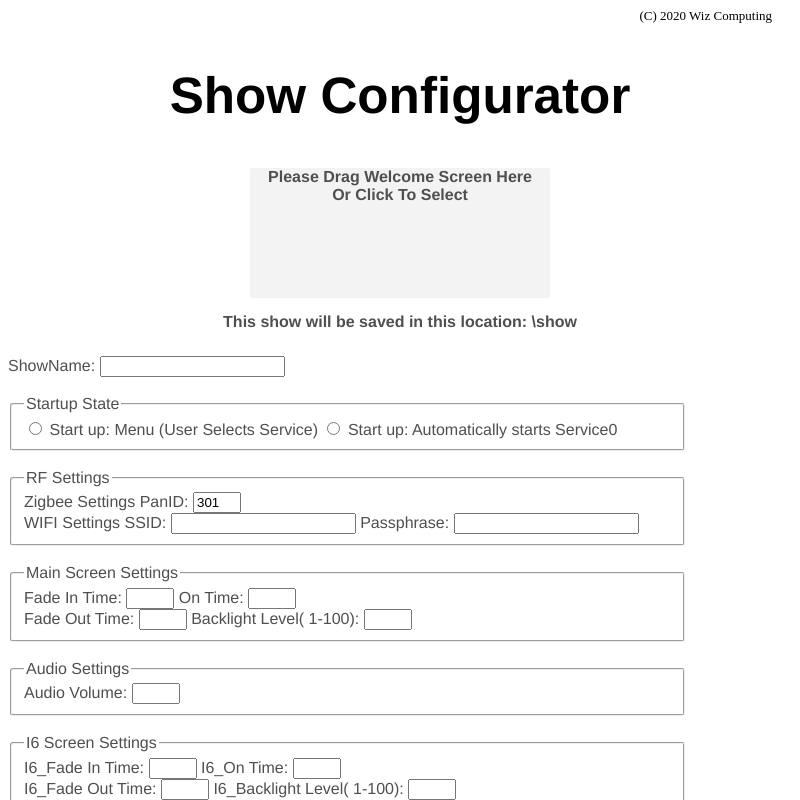
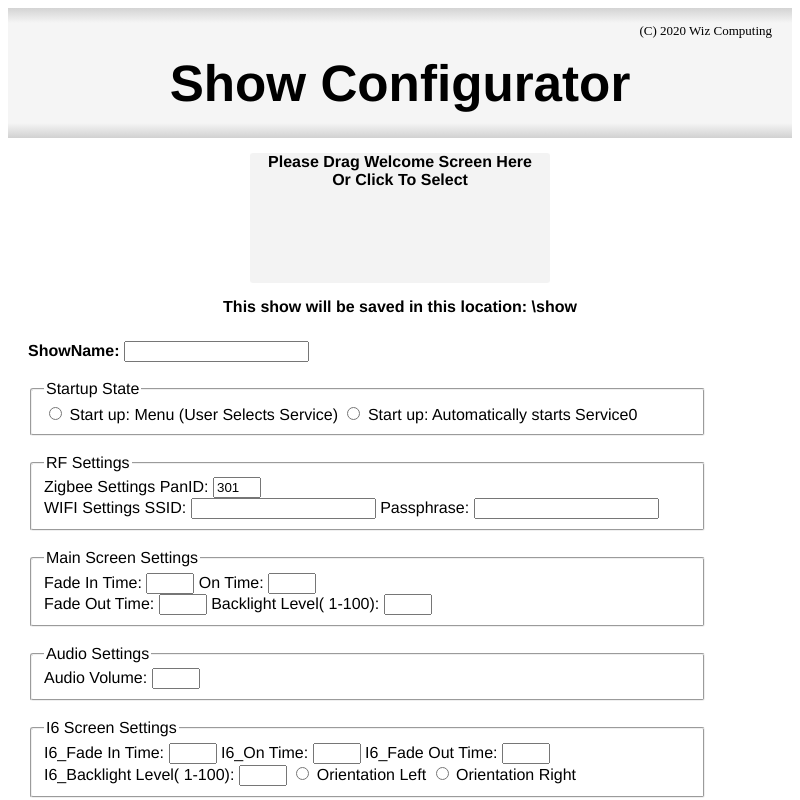
Before and after one commit to stevewitz/Show_Configurator, an Electron app: page index.html in a window 800 px wide. Both pictures are taken after a click on the button "Add NEW Show". Shown: the top 800 px of the page. Drawn offline with Linux system fonts and the light colour scheme; no server answers.

Commit message:
getting there

```diff
--- a/index.html
+++ b/index.html
@@ -12,8 +12,24 @@
 
 
     <body>
-            <div id = 'copyright'>(C) 2020 Wiz Computing</div>
-            <h2 align="center"> Show Configurator</h2>
+        <div id ="topline">
+
+        </div>
+        <div id="header">
+            <div id = 'copyright'>
+                (C) 2020 Wiz Computing
+            </div>
+
+
+            <div id="name">
+                 Show Configurator
+            </div>
+
+            <div id = "bottomline">
+
+            </div>
+
+        </div>
         <div id="startup">
             <button id ="Add NEW Show" onclick="addNewShow()" >Add NEW Show</button>
             <button id ="Edit EXISTING Show" onclick="editExistingShow()" >Edit EXISTING Show</button>
@@ -35,7 +51,7 @@
             </div>
 
 
-            <form id="wizdat">
+            <form id="wizdat" style="display:none">
                 <div id="ShowNameDiv">
                     <label for="ShowName">ShowName:</label> <input type="text" id="ShowName" name="ShowName"><br><br>
                 </div>
@@ -73,9 +89,9 @@
                 <fieldset id = "i6ScreenSettingsDiv">
                 <legend>I6 Screen Settings</legend>
                     <label for="I6_FadeIn">I6_Fade In Time:</label> <input type="number" id="I6_FadeIn" name="I6_FadeIn"min="0" max = "10" >
-                    <label for="I6_OnTime">I6_On Time:</label> <input type="number" id="I6_OnTime" name="I6_OnTime"min="0" max = "100" ><br>
-                    <label for="I6_FadeOut">I6_Fade Out Time:</label> <input type="number" id="I6_FadeOut" name="I6_FadeOut"min="0" max = "10" >
-                    <label for="I6_Backlight">I6_Backlight Level( 1-100):</label> <input type="number" id="I6_Backlight" name="I6_Backlight"min="0" max = "100" ><br>
+                    <label for="I6_OnTime">I6_On Time:</label> <input type="number" id="I6_OnTime" name="I6_OnTime"min="0" max = "100" >
+                    <label for="I6_FadeOut">I6_Fade Out Time:</label> <input type="number" id="I6_FadeOut" name="I6_FadeOut"min="0" max = "10" ><br>
+                    <label for="I6_Backlight">I6_Backlight Level( 1-100):</label> <input type="number" id="I6_Backlight" name="I6_Backlight"min="0" max = "100" >
 
                     <input type="radio" class="I6_Orientation" id="I6_OrientationL" name="I6_Orientation" value="L">
                     <label for="I6_OrientationL">Orientation Left</label>
--- a/public/css/index.css
+++ b/public/css/index.css
@@ -1,8 +1,33 @@
+#topline{
+    height:15px;
+    background: linear-gradient( #c6c6c6c4,whitesmoke);
+    width:100%
+}
+
+#header{
+    background-color: whitesmoke;
+    width:100%
+}
+
+#bottomline{
+    height:15px;
+    background: linear-gradient(whitesmoke, #c6c6c6c4);
+    width:100%
+}
+#name{
+    font-size: 3.2em;
+    font-weight: bolder;
+    font-family: Helvetica, Arial,sans-serif;
+    background-color: whitesmoke;
+    text-align: center;
+    margin-bottom:10px;
+}
 
 #copyright{
     font-size: small;
     text-align: right;
     margin-right: 20px;
+    margin-bottom: 15px;
 }
 body{
     height: 90%;
@@ -10,7 +35,7 @@ body{
 
 #mainDiv {
     visibility: hidden;
-    color: #4f4f4f;
+
     font-family: Helvetica, Arial, sans-serif;
 
 }
@@ -23,10 +48,6 @@ fieldset{
     width:100%;
 }
 
-h2{
-    font-size: 3.2em;
-    font-family: Helvetica, Arial,sans-serif;
-}
 
 #Welcome{
     height: 130px;
@@ -55,9 +76,10 @@ button{
     margin:20px;
     color: #4f4f4f;
     border-radius: 3px;
-    border:outset;
-    border-width: 4px;
+
+    border-width: 2px;
     width: 130px;
+    height:50px;
     background-color: #d2d2d2;
     font-size: 16px;
     font-weight: bold;
@@ -69,6 +91,8 @@ button:hover{
 
 #wizdat{
    display:inline-block;
+    margin-left:20px;
+
 }
 
 #wizdat input[type=number]{
@@ -78,6 +102,10 @@ button:hover{
 #buttons{
     display: flex;
     justify-content: space-evenly;
+}
+
+#Welcome{
+    margin-top:15px;
 }
 
 #Welcome img{
@@ -129,11 +157,18 @@ button:hover{
     cursor: pointer;
 }
 
+#ShowNameDiv{
+    font-weight: bold;
+}
+
 .divText{
     position: relative;
     bottom: 100px;
     text-align: center;
     font-size: larger;
     color: white;
+}
 
+#i6ScreenSettingsDiv{
+    display: run-in;
 }
--- a/public/javascript/index.js
+++ b/public/javascript/index.js
@@ -311,6 +311,7 @@ function addNewShow(){
     document.getElementById("flexShow").style.display = 'none';
     document.getElementById("flexShowText").style.display = 'none';
     document.getElementById("mainDiv").style.visibility='visible';
+    document.getElementById("wizdat").style.display='inline-block';
 
     document.getElementById("saveFileLocation").innerHTML = "This show will be saved in this location: " + saveLocation; //display to user the save show location
     // get info for Version
```
